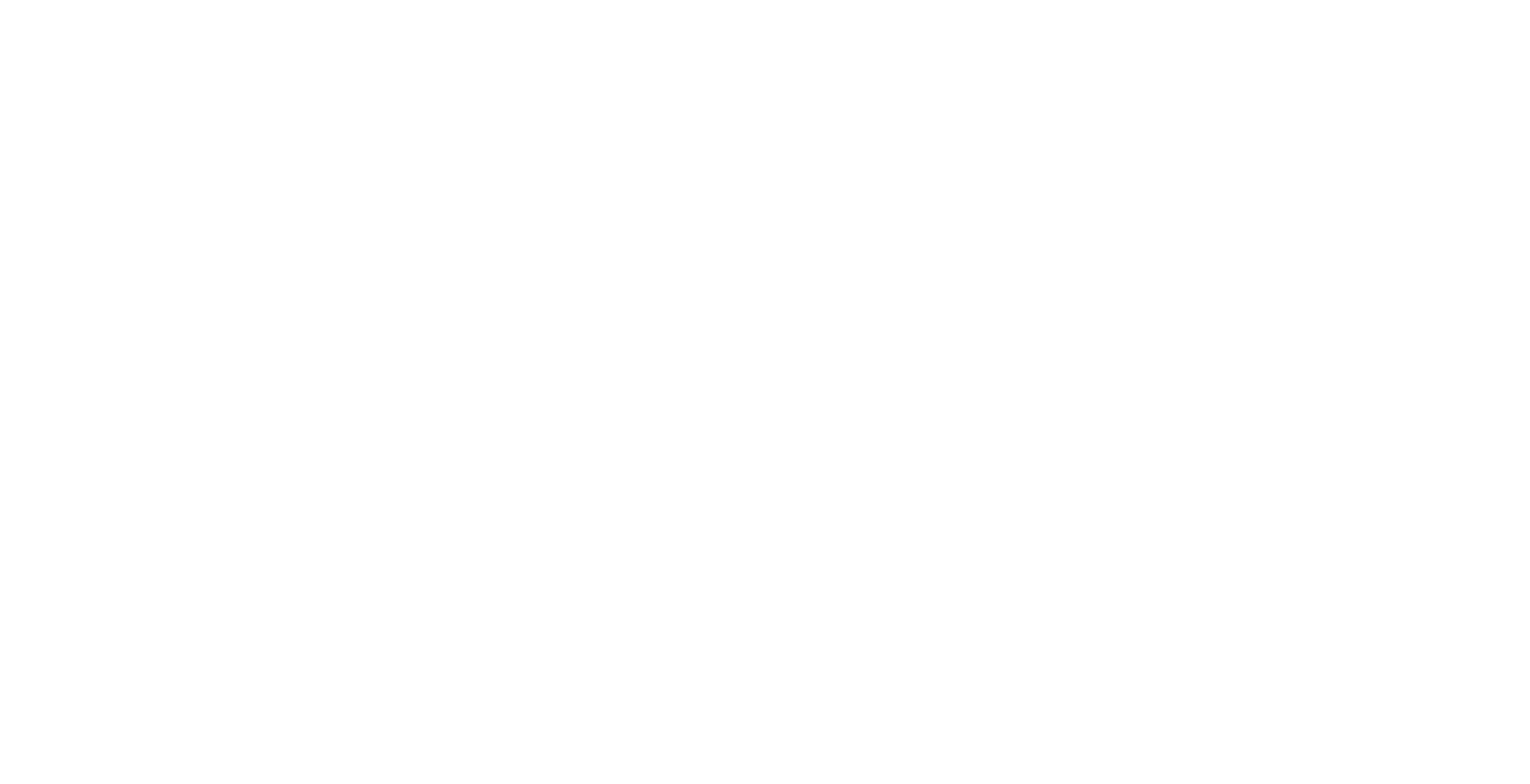
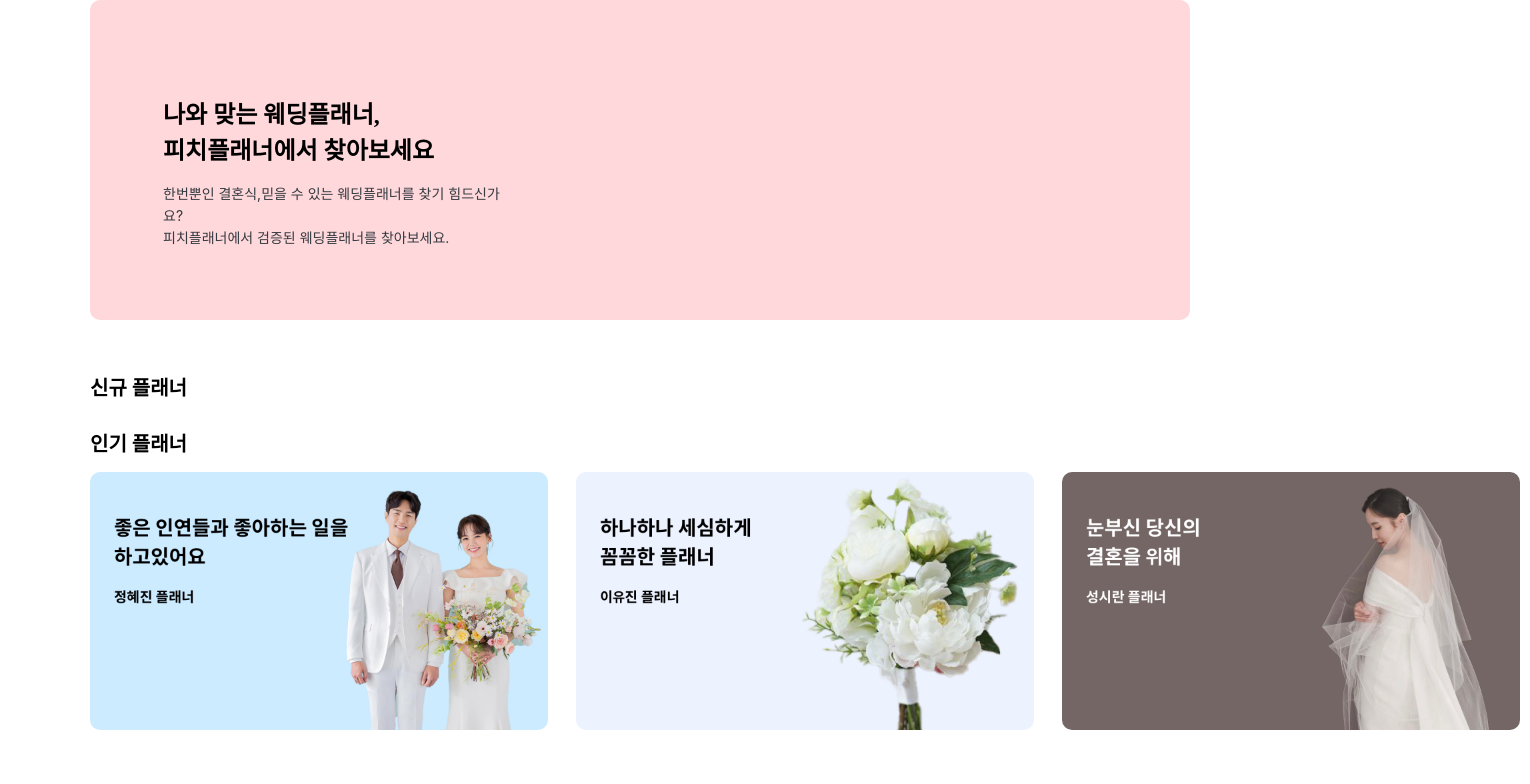
Before and after one commit to Nexters/peach-planner-front, a React (Create React App) app: page / in a window 1280 px wide. Shown: the top 784 px of the page, 1530 px wide, since content can reach past the window. Built offline with nearby package versions, Linux system fonts and the light colour scheme.

Commit message:
[#6] 메인 페이지 버그 수정

```diff
--- a/src/App.tsx
+++ b/src/App.tsx
@@ -1,4 +1,5 @@
 import { BrowserRouter, Route, Switch } from 'react-router-dom';
+import Main from './page/Home/Main/Main';
 import PlannerDetail from './page/PlannerDetail/PlannerDetail';
 import Login from './page/User/Login/Login';
 import PrivateRoute from './routes/PrivateRoute';
@@ -7,7 +8,9 @@
   return (
     <BrowserRouter>
       <Switch>
-        <Route exact path="/"></Route>
+        <Route exact path="/">
+          <Main></Main>
+        </Route>
         <Route path="/detail">
           <PlannerDetail />
         </Route>
```
